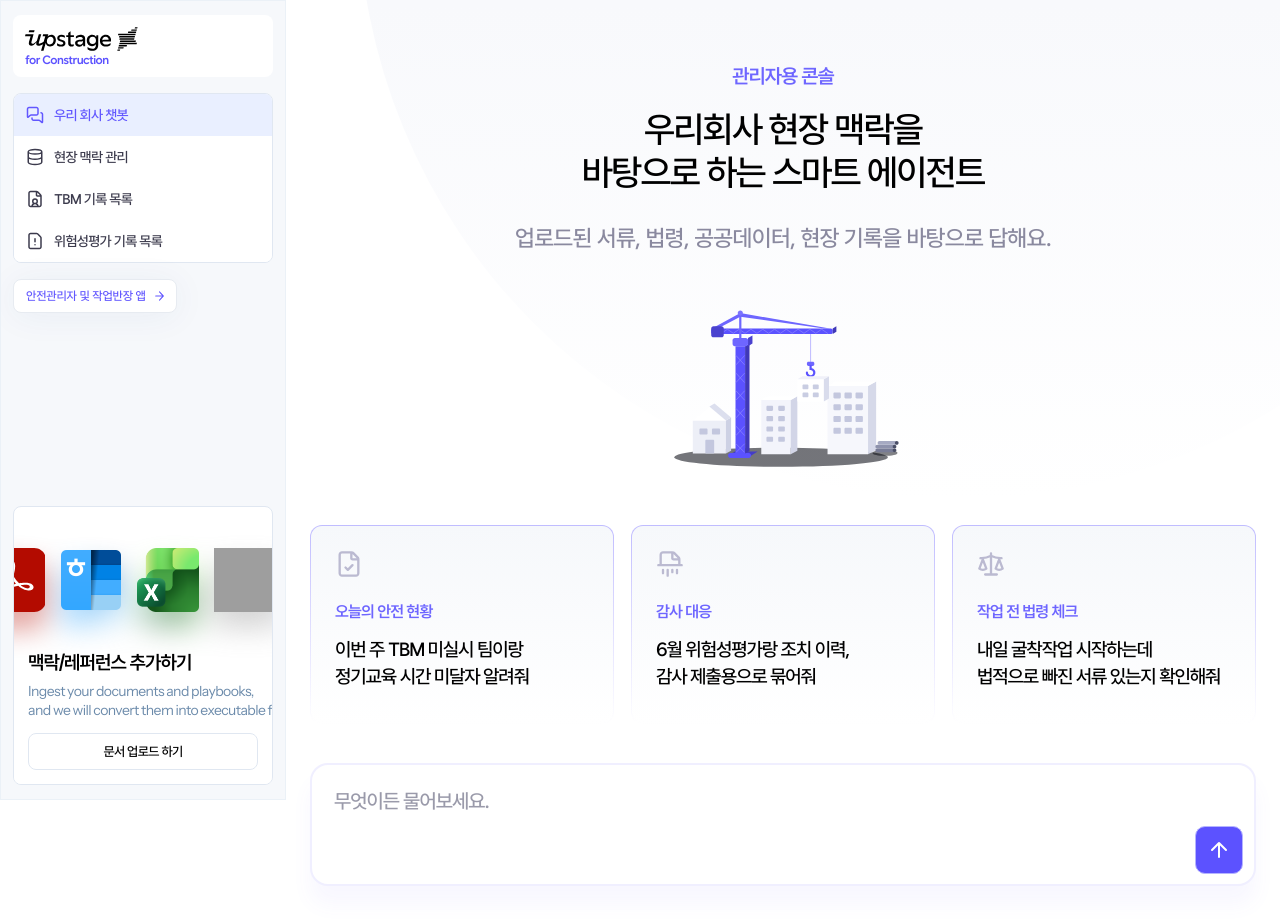
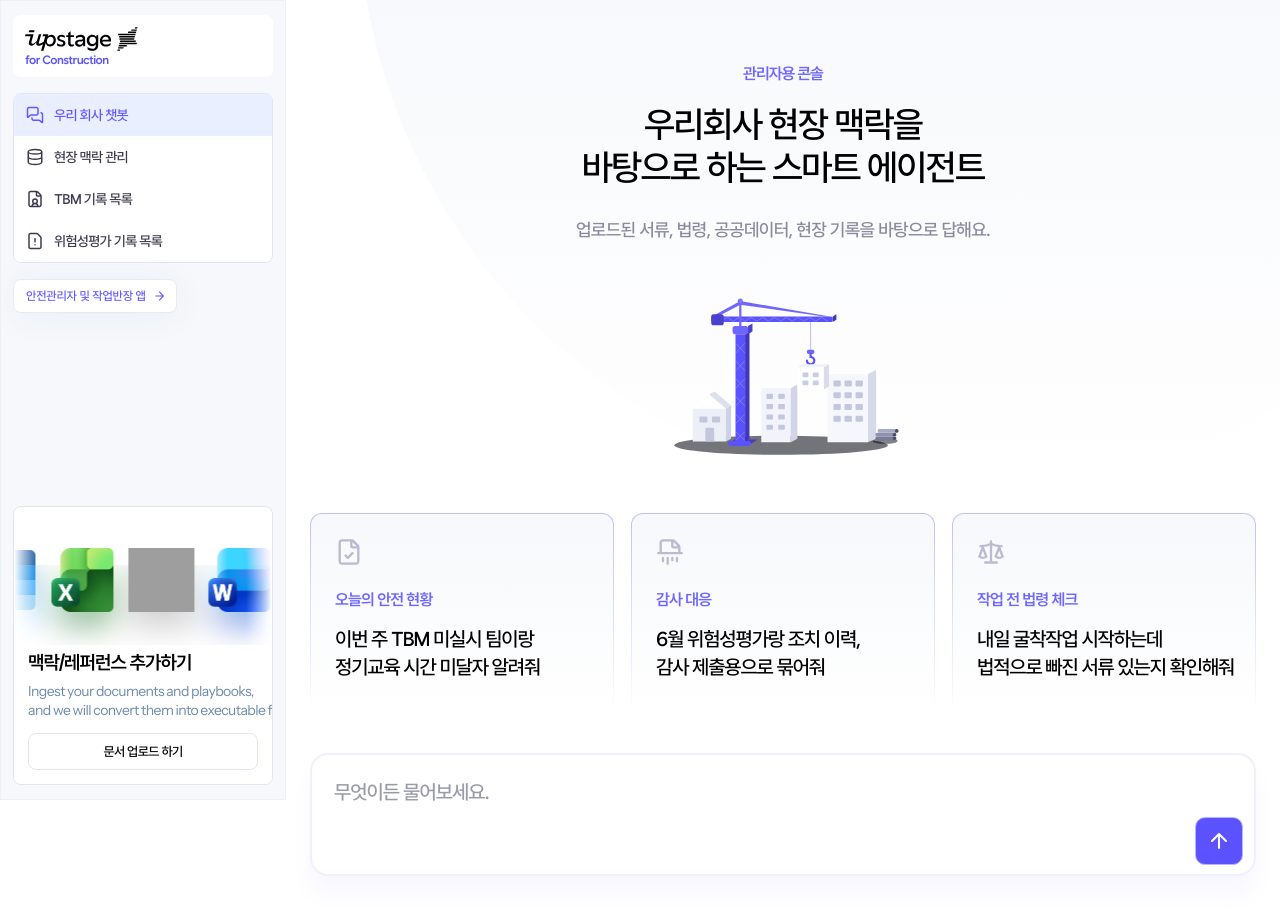
Before and after one commit to inevitable2026/frontend, a Next.js app: page / in a window 1280 px wide. Shown: the top 924 px of the page. Built offline with nearby package versions, Linux system fonts and the light colour scheme; grey boxes are pictures that could not be loaded.

Commit message:
feat: refine console motion and typography

```diff
--- a/app/globals.css
+++ b/app/globals.css
@@ -239,40 +239,61 @@ button {
   background: #ffffff;
 }
 
-.asset-strip {
+.asset-carousel {
   position: absolute;
   top: 41px;
-  left: -33px;
-  display: flex;
-  width: 375px;
+  left: 0;
+  width: 100%;
   height: 80.491px;
-  align-items: flex-start;
-  justify-content: center;
-  gap: 14.626px;
+  overflow: hidden;
+  mask-image: linear-gradient(to right, transparent, #000 10%, #000 90%, transparent);
 }
 
-.asset-strip-blur {
+.asset-track {
+  display: flex;
+  width: max-content;
+  height: 100%;
+  align-items: flex-start;
+  animation: asset-carousel-scroll 18s linear infinite;
+  will-change: transform;
+}
+
+.asset-group {
+  display: flex;
+  flex: none;
+  align-items: flex-start;
+  gap: 14.626px;
+  padding-right: 14.626px;
+}
+
+.asset-carousel-blur {
   top: 57.9px;
   opacity: 0.44;
   filter: blur(14.4px);
 }
 
-.asset-strip img {
+.asset-track img {
   height: 63.591px;
   flex: none;
   object-fit: cover;
 }
 
-.asset-strip .asset-square {
+.asset-track .asset-square {
   width: 63.589px;
 }
 
-.asset-strip .asset-narrow {
+.asset-track .asset-narrow {
   width: 61.81px;
 }
 
-.asset-strip .asset-wide {
+.asset-track .asset-wide {
   width: 65.695px;
+}
+
+@keyframes asset-carousel-scroll {
+  to {
+    transform: translateX(-50%);
+  }
 }
 
 .promo-copy {
@@ -364,6 +385,7 @@ button {
 .content-stack {
   display: flex;
   width: min(1123px, calc(100% - 80px));
+  min-height: calc(100dvh - 128px);
   flex: none;
   flex-direction: column;
   align-items: center;
@@ -397,7 +419,7 @@ button {
 .eyebrow {
   min-width: 100%;
   color: var(--purple-copy);
-  font-size: 20px;
+  font-size: 16px;
   font-weight: 600;
   letter-spacing: -1px;
   line-height: normal;
@@ -414,7 +436,7 @@ button {
 
 .hero-description {
   color: var(--text-muted);
-  font-size: 23px;
+  font-size: 18px;
   font-weight: 500;
   letter-spacing: -0.69px;
   line-height: normal;
@@ -490,7 +512,7 @@ button {
   min-width: 100%;
   flex-direction: column;
   color: #000000;
-  font-size: 23px;
+  font-size: 20px;
   font-weight: 500;
   letter-spacing: -1.15px;
   line-height: 1.4;
@@ -498,10 +520,13 @@ button {
 }
 
 .ask-bar {
-  position: relative;
+  position: sticky;
+  bottom: 24px;
+  z-index: 3;
   width: 100%;
   height: 123px;
   flex: none;
+  margin-top: auto;
   overflow: hidden;
   border: 2px solid rgba(92, 82, 255, 0.09);
   border-radius: 18px;
@@ -586,9 +611,6 @@ button {
     width: min(1040px, calc(100% - 48px));
   }
 
-  .card-prompt {
-    font-size: 19px;
-  }
 }
 
 @media (max-width: 1199px) {
@@ -763,6 +785,7 @@ button {
 
   .content-stack {
     width: min(760px, calc(100% - 40px));
+    min-height: calc(100dvh - 184px);
   }
 
   .hero-ellipse {
@@ -797,6 +820,7 @@ button {
 
   .content-stack {
     width: calc(100% - 32px);
+    min-height: calc(100dvh - 152px);
     gap: 28px;
   }
 
@@ -809,7 +833,7 @@ button {
   }
 
   .eyebrow {
-    font-size: 17px;
+    font-size: 16px;
   }
 
   .hero-copy h1 {
@@ -821,7 +845,7 @@ button {
 
   .hero-description {
     max-width: 28ch;
-    font-size: 17px;
+    font-size: 18px;
     line-height: 1.5;
   }
 
@@ -845,11 +869,12 @@ button {
   }
 
   .card-prompt {
-    font-size: 18px;
+    font-size: 20px;
     line-height: 1.45;
   }
 
   .ask-bar {
+    bottom: 16px;
     height: 112px;
   }
 
@@ -874,6 +899,8 @@ button {
   *::before,
   *::after {
     scroll-behavior: auto !important;
+    animation-duration: 0.01ms !important;
+    animation-iteration-count: 1 !important;
     transition-duration: 0.01ms !important;
   }
 }
--- a/components/construction-console.tsx
+++ b/components/construction-console.tsx
@@ -35,6 +35,32 @@ const appAssets = [
   { src: "/assets/image-69.png", className: "asset-wide" },
   { src: "/assets/image-72.png", className: "asset-narrow" },
 ] as const;
+
+function AssetCarousel({ blurred = false }: { blurred?: boolean }) {
+  return (
+    <div
+      className={`asset-carousel${blurred ? " asset-carousel-blur" : ""}`}
+      aria-hidden="true"
+    >
+      <div className="asset-track">
+        {[0, 1].map((groupIndex) => (
+          <div className="asset-group" key={groupIndex}>
+            {appAssets.map((asset) => (
+              <Image
+                key={`${groupIndex}-${asset.src}`}
+                className={asset.className}
+                src={asset.src}
+                alt=""
+                width={66}
+                height={64}
+              />
+            ))}
+          </div>
+        ))}
+      </div>
+    </div>
+  );
+}
 
 export function ConstructionConsole() {
   const [activeNav, setActiveNav] = useState(0);
@@ -178,30 +204,8 @@ export function ConstructionConsole() {
 
         <div className="sidebar-bottom">
           <section className="upload-promo" aria-labelledby="upload-title">
-            <div className="asset-strip asset-strip-blur" aria-hidden="true">
-              {appAssets.map((asset) => (
-                <Image
-                  key={`blur-${asset.src}`}
-                  className={asset.className}
-                  src={asset.src}
-                  alt=""
-                  width={66}
-                  height={64}
-                />
-              ))}
-            </div>
-            <div className="asset-strip" aria-hidden="true">
-              {appAssets.map((asset) => (
-                <Image
-                  key={asset.src}
-                  className={asset.className}
-                  src={asset.src}
-                  alt=""
-                  width={66}
-                  height={64}
-                />
-              ))}
-            </div>
+            <AssetCarousel blurred />
+            <AssetCarousel />
             <div className="promo-copy">
               <div className="promo-fade" aria-hidden="true" />
               <h2 id="upload-title">맥락/레퍼런스 추가하기</h2>
```
